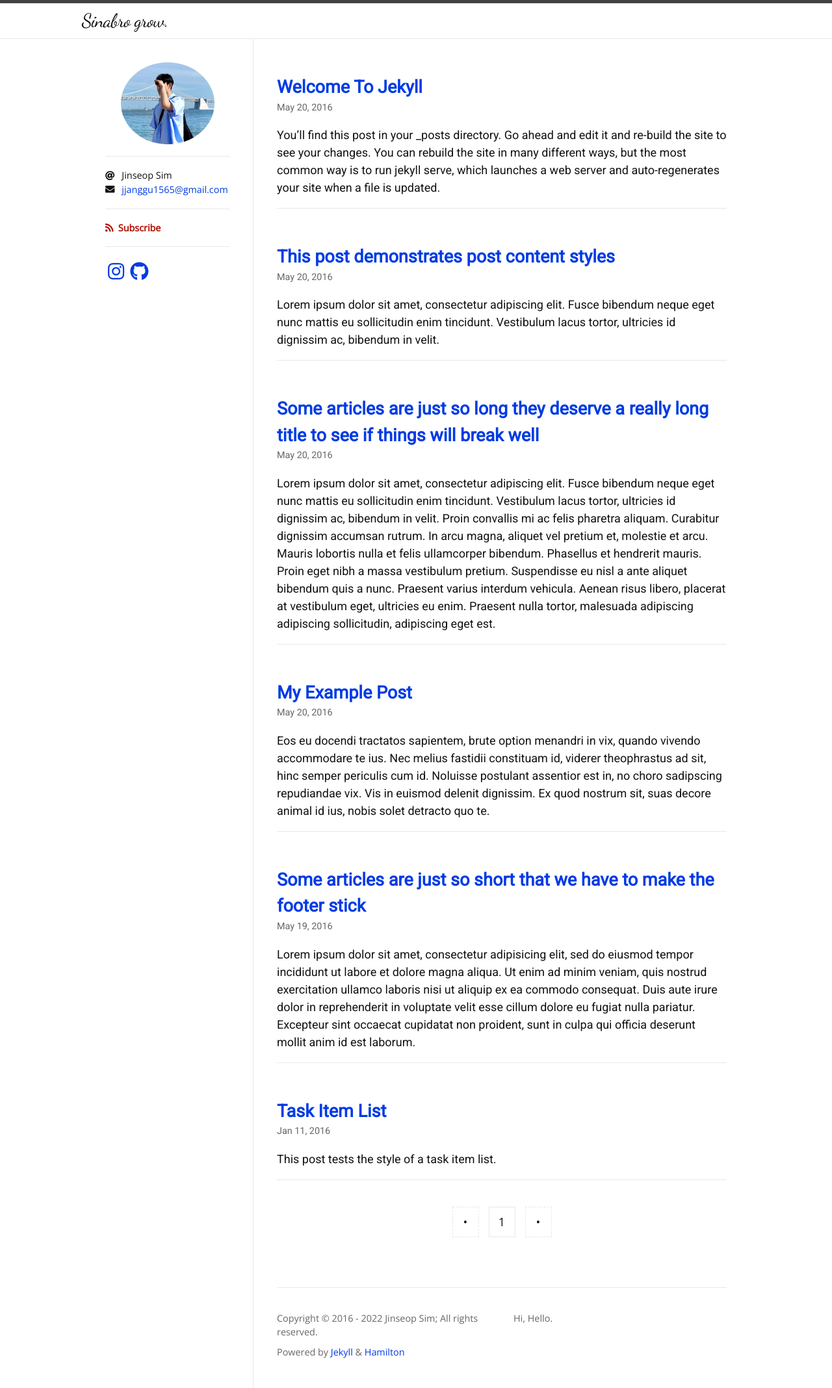
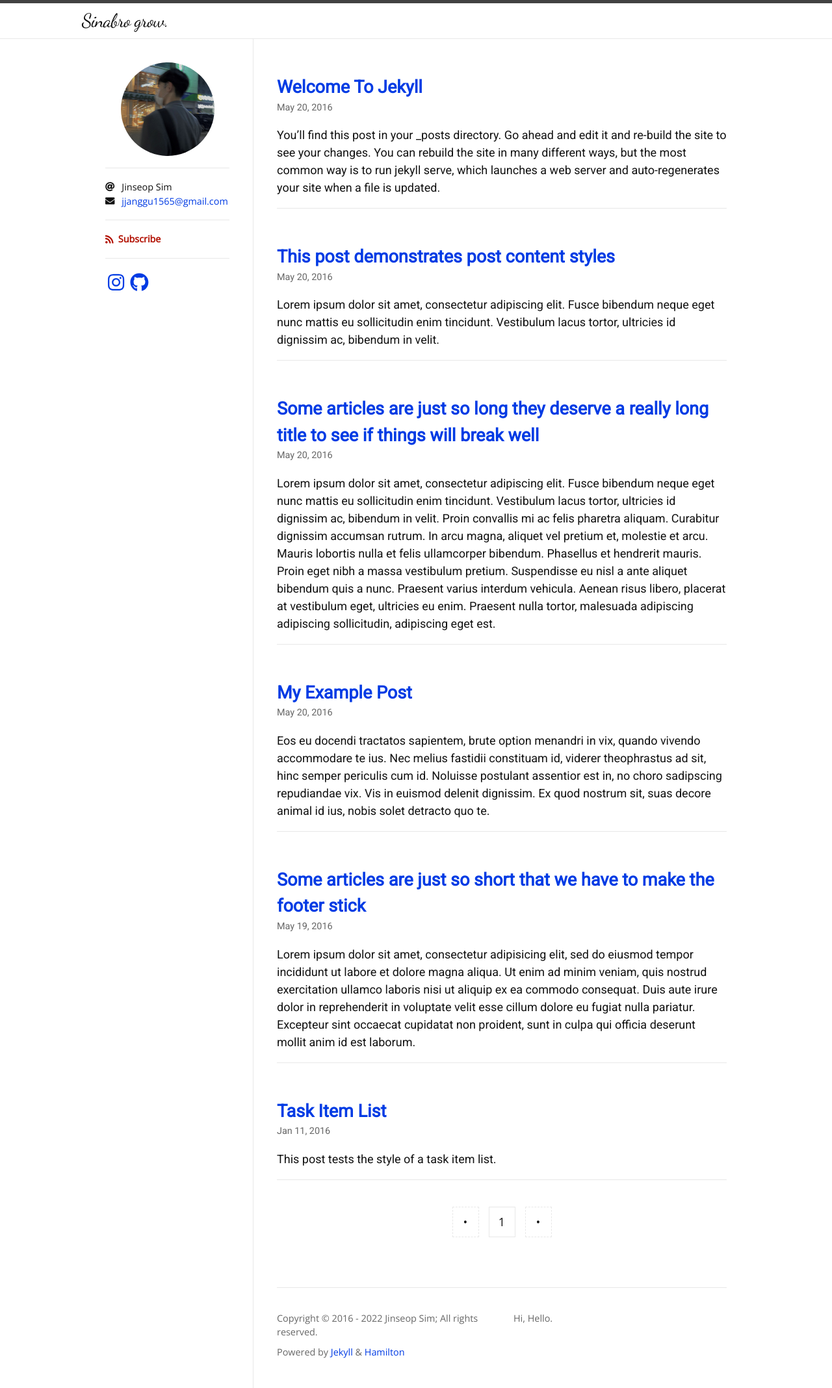
Before and after one commit to Jinseop-Sim/Jinseop-Sim.github.io, a Jekyll site: the page built from index.html, in a window 1280 px wide. Shown: the whole page at 65% size. Built offline with Jekyll 4.4.1, drawn with Linux system fonts in a browser that asks for light colours; nearby versions of some CDN libraries; some web fonts are replaced; the list of posts is cut into pages by our own code.

Commit message:
modify profile

```diff
--- a/_config.yml
+++ b/_config.yml
@@ -2,7 +2,7 @@ locale : "ko-KR"
 title: Sinabro grow.
 description: Hi, Hello.
 author: Jinseop Sim
-avatar: /profile.jpg
+avatar: /123.jpg
 email: jjanggu1565@gmail.com
 
 plugins:
```
Also changed, not shown: 123.jpg (added), profile.jpg (deleted).
